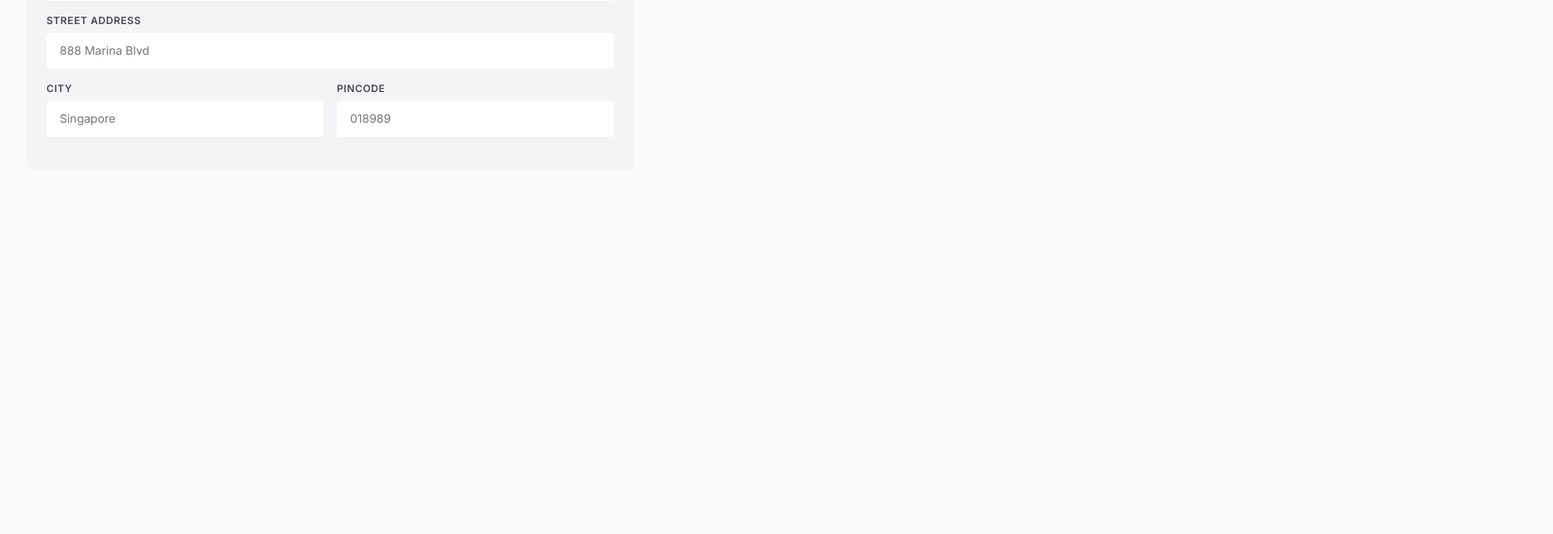
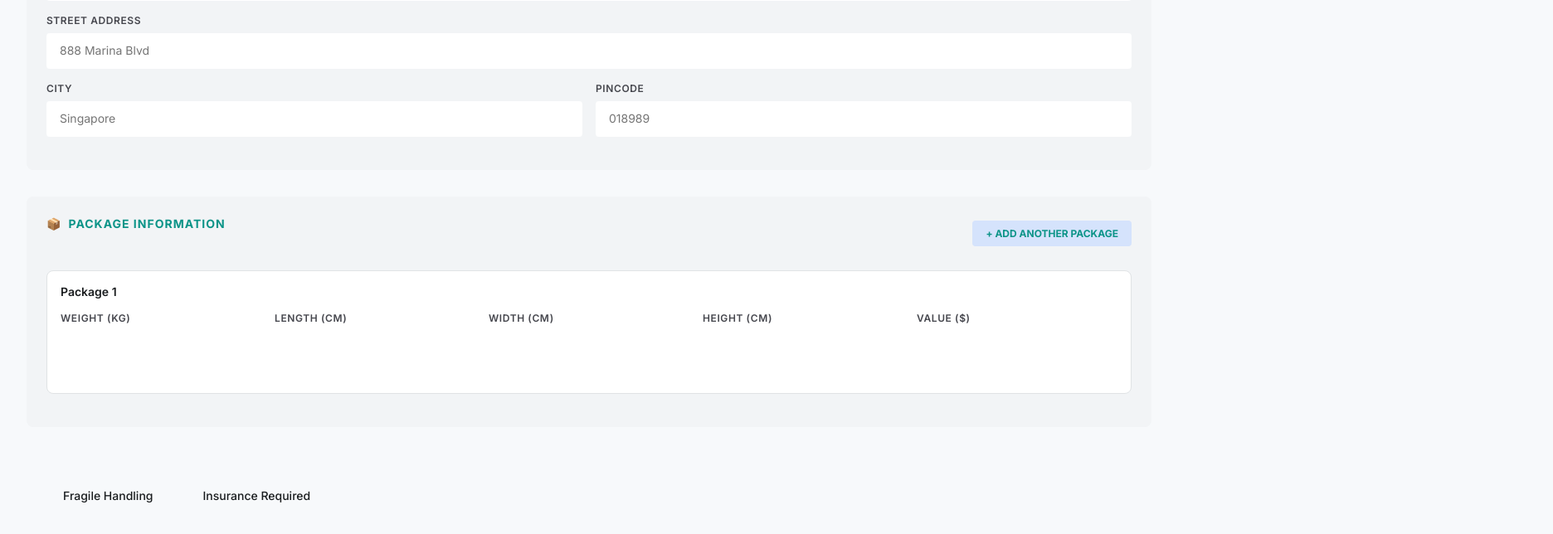
Before and after one commit to Shuryansh07/aaj-logistics-order-form, a React (Vite) app: page / in a window 1280 px wide. Shown: the part 660-1304 px from the top of the page at 83% size, 1872 px wide, since content can reach past the window. Before the commit the page ends 929 px from the top, so only its background shows below. Built offline with nearby package versions, Linux system fonts and the light colour scheme.

Commit message:
implement dynamic package array and options

```diff
--- a/src/components/OrderForm.jsx
+++ b/src/components/OrderForm.jsx
@@ -6,6 +6,44 @@ export default function OrderForm({ order, setOrder }) {
       ...prev,
       [category]: { ...prev[category], [field]: value },
     }));
+  };
+
+  const addPackage = () => {
+    setOrder((prev) => ({
+      ...prev,
+      packages: [
+        ...prev.packages,
+        {
+          id: Date.now(),
+          weight: "",
+          length: "",
+          width: "",
+          height: "",
+          value: "",
+        },
+      ],
+    }));
+  };
+
+  const removePackage = (targetId) => {
+    if (order.packages.length === 1) return;
+    setOrder((prev) => ({
+      ...prev,
+      packages: prev.packages.filter((pkg) => pkg.id !== targetId),
+    }));
+  };
+
+  const handlePackageChange = (id, field, value) => {
+    setOrder((prev) => ({
+      ...prev,
+      packages: prev.packages.map((pkg) =>
+        pkg.id === id ? { ...pkg, [field]: value } : pkg,
+      ),
+    }));
+  };
+
+  const handleCheckboxChange = (field) => {
+    setOrder((prev) => ({ ...prev, [field]: !prev[field] }));
   };
 
   return (
@@ -119,6 +157,117 @@ export default function OrderForm({ order, setOrder }) {
           </div>
         </div>
       </section>
+
+      <section className={styles.section}>
+        <div className={styles.sectionHeaderWrap}>
+          <h2 className={styles.sectionHeader}>
+            <span>📦</span> Package Information
+          </h2>
+          <button
+            type="button"
+            onClick={addPackage}
+            className={styles.addButton}
+          >
+            + Add Another Package
+          </button>
+        </div>
+
+        {order.packages.map((pkg, index) => (
+          <div key={pkg.id} className={styles.packageCard}>
+            <div className={styles.packageHeader}>
+              <span>Package {index + 1}</span>
+              {order.packages.length > 1 && (
+                <button
+                  type="button"
+                  onClick={() => removePackage(pkg.id)}
+                  className={styles.removeButton}
+                >
+                  Remove
+                </button>
+              )}
+            </div>
+
+            <div className={styles.grid5Col}>
+              <div className={styles.inputGroup}>
+                <label className={styles.label}>Weight (kg)</label>
+                <input
+                  className={styles.input}
+                  type="number"
+                  value={pkg.weight}
+                  onChange={(e) =>
+                    handlePackageChange(pkg.id, "weight", e.target.value)
+                  }
+                />
+              </div>
+              <div className={styles.inputGroup}>
+                <label className={styles.label}>Length (cm)</label>
+                <input
+                  className={styles.input}
+                  type="number"
+                  value={pkg.length}
+                  onChange={(e) =>
+                    handlePackageChange(pkg.id, "length", e.target.value)
+                  }
+                />
+              </div>
+              <div className={styles.inputGroup}>
+                <label className={styles.label}>Width (cm)</label>
+                <input
+                  className={styles.input}
+                  type="number"
+                  value={pkg.width}
+                  onChange={(e) =>
+                    handlePackageChange(pkg.id, "width", e.target.value)
+                  }
+                />
+              </div>
+              <div className={styles.inputGroup}>
+                <label className={styles.label}>Height (cm)</label>
+                <input
+                  className={styles.input}
+                  type="number"
+                  value={pkg.height}
+                  onChange={(e) =>
+                    handlePackageChange(pkg.id, "height", e.target.value)
+                  }
+                />
+              </div>
+              <div className={styles.inputGroup}>
+                <label className={styles.label}>Value ($)</label>
+                <input
+                  className={styles.input}
+                  type="number"
+                  value={pkg.value}
+                  onChange={(e) =>
+                    handlePackageChange(pkg.id, "value", e.target.value)
+                  }
+                />
+              </div>
+            </div>
+          </div>
+        ))}
+      </section>
+
+      <div className={styles.checkboxGroup}>
+        <label className={styles.checkboxLabel}>
+          <input
+            type="checkbox"
+            className={styles.checkbox}
+            checked={order.fragile}
+            onChange={() => handleCheckboxChange("fragile")}
+          />
+          Fragile Handling
+        </label>
+        <label className={styles.checkboxLabel}>
+          <input
+            type="checkbox"
+            className={styles.checkbox}
+            checked={order.insured}
+            onChange={() => handleCheckboxChange("insured")}
+          />
+          Insurance Required
+        </label>
+      </div>
     </div>
   );
 }
--- a/src/components/OrderForm.module.css
+++ b/src/components/OrderForm.module.css
@@ -56,3 +56,85 @@
   border-bottom: 2px solid #0c9488;
   background-color: #dae2fd;
 }
+
+.sectionHeaderWrap {
+  display: flex;
+  justify-content: space-between;
+  align-items: center;
+  margin-bottom: 1.5rem;
+}
+
+.addButton {
+  background-color: #d5e3fc;
+  color: #0c9488;
+  padding: 0.5rem 1rem;
+  border-radius: 4px;
+  font-size: 0.75rem;
+  font-weight: 700;
+  text-transform: uppercase;
+  cursor: pointer;
+  transition: background-color 0.2s;
+}
+
+.addButton:hover {
+  background-color: #c2d6fb;
+}
+
+.packageCard {
+  background-color: #ffffff;
+  border: 1px solid #e0e3e5;
+  padding: 1rem;
+  border-radius: 8px;
+  margin-bottom: 1rem;
+}
+
+.packageHeader {
+  display: flex;
+  justify-content: space-between;
+  margin-bottom: 1rem;
+  font-size: 0.875rem;
+  font-weight: 600;
+}
+
+.removeButton {
+  color: #dc2626;
+  font-size: 0.75rem;
+  cursor: pointer;
+  font-weight: 600;
+}
+
+.grid5Col {
+  display: grid;
+  grid-template-columns: repeat(5, 1fr);
+  gap: 1rem;
+}
+
+/* Checkboxes at the bottom */
+.checkboxGroup {
+  display: flex;
+  gap: 2rem;
+  margin-top: 1.5rem;
+  padding: 1rem;
+}
+
+.checkboxLabel {
+  display: flex;
+  align-items: center;
+  gap: 0.5rem;
+  font-size: 0.875rem;
+  font-weight: 500;
+  cursor: pointer;
+}
+
+.checkbox {
+  width: 1.25rem;
+  height: 1.25rem;
+  cursor: pointer;
+  accent-color: #000000;
+}
+
+@media (max-width: 768px) {
+  .grid5Col {
+    grid-template-columns: 1fr 1fr;
+  }
+}
```
